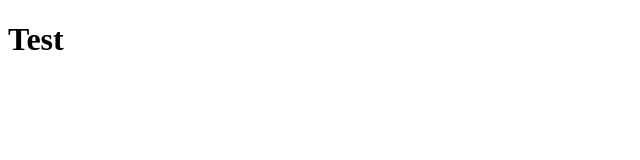
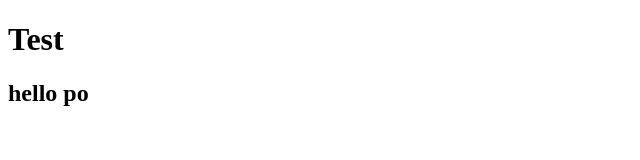
Before and after one commit to icerdayl/git-adv, a plain HTML site: page index.html in a window 1280 px wide. Shown: the whole page, without its empty margins (0-640 px from the left). Drawn offline with Linux system fonts and the light colour scheme.

Commit message:
added h2

```diff
--- a/index.html
+++ b/index.html
@@ -7,5 +7,6 @@
 </head>
 <body>
     <h1>Test</h1>
+    <h2>hello po</h2>
 </body>
 </html>
```
